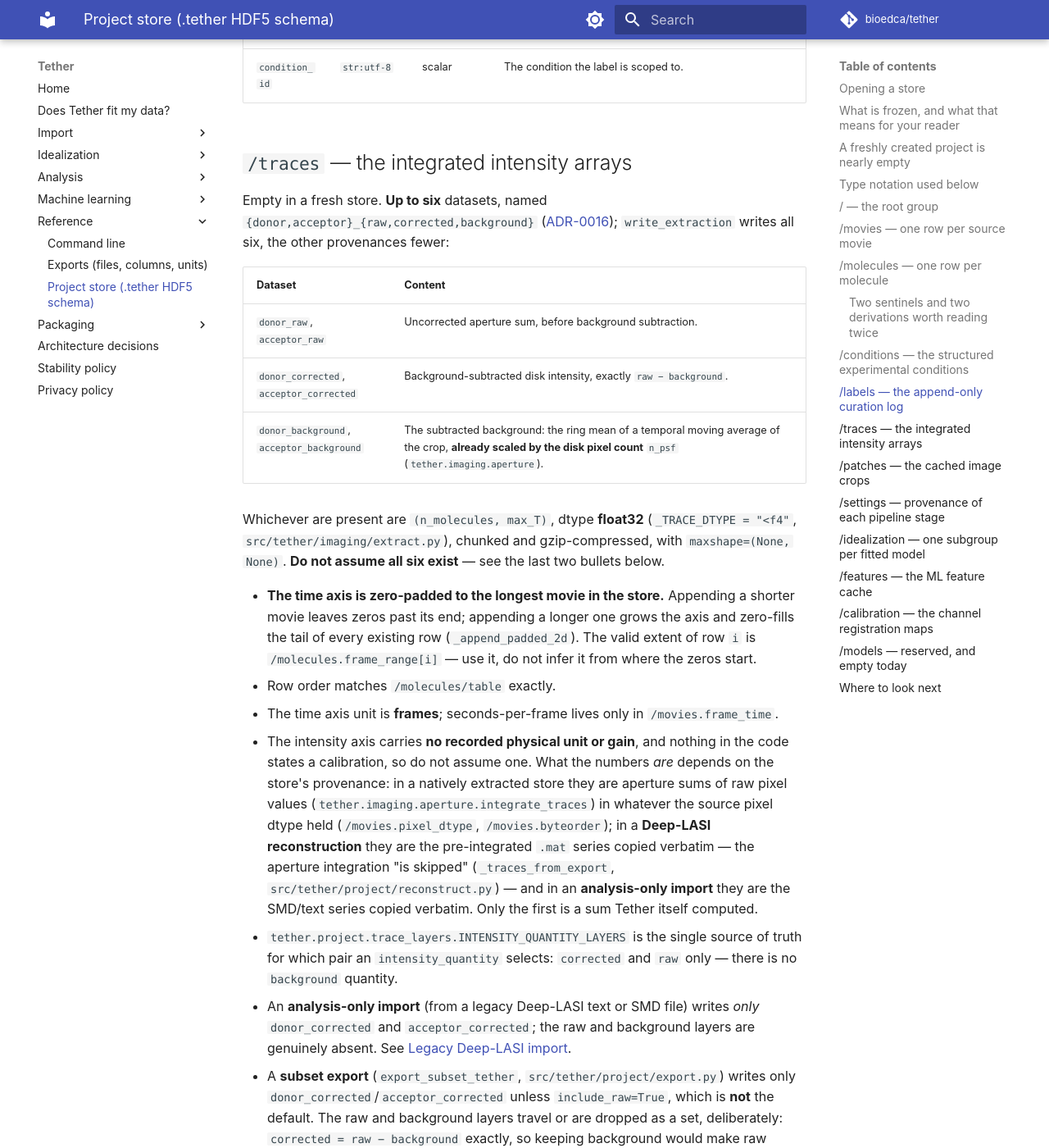
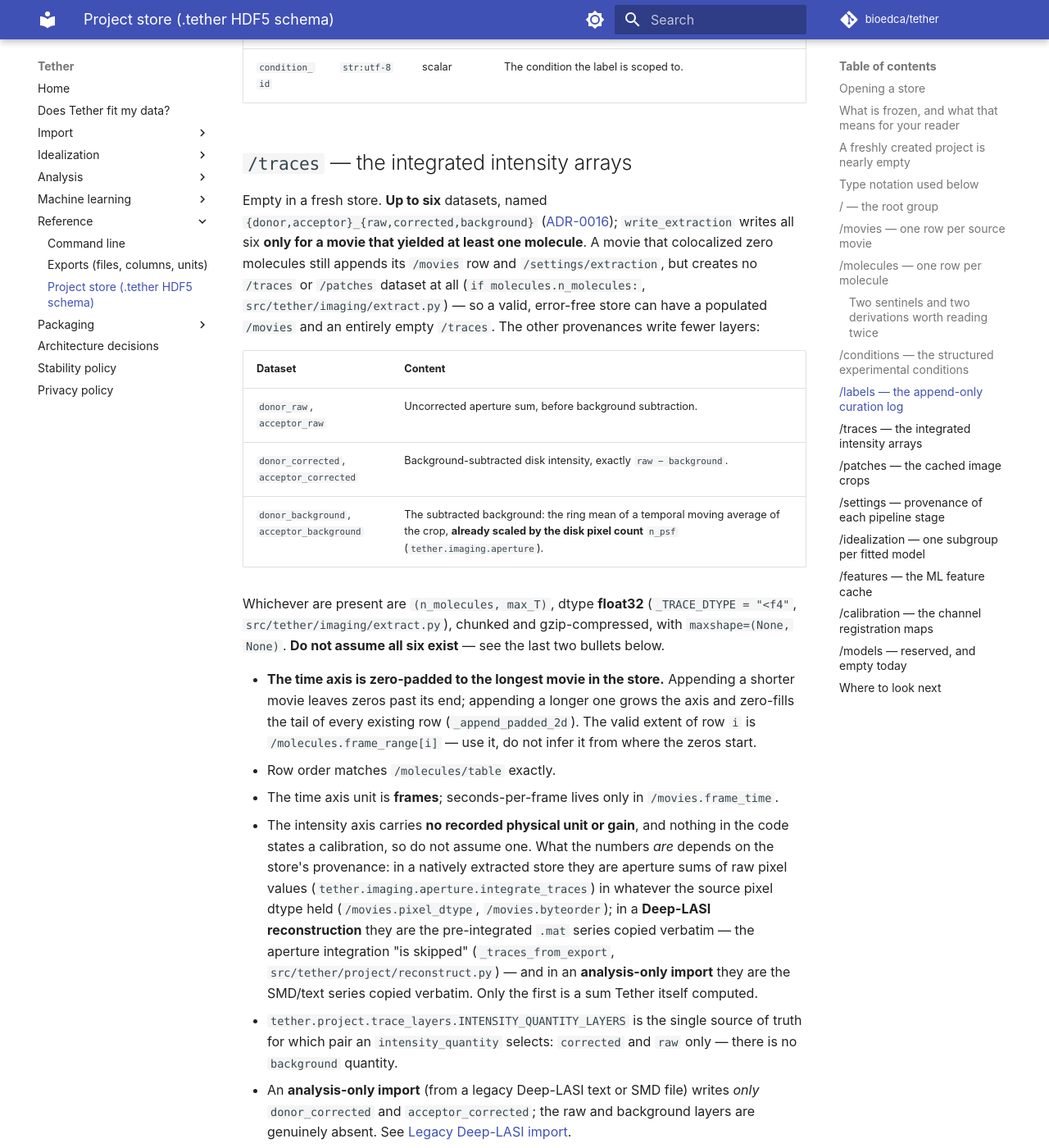
Before and after one commit to bioedca/tether, an MkDocs documentation site: the page built from docs/reference/tether-format.md, in a window 1280 px wide and 1400 px high, scrolled down 14287 px. Shown: the whole window at 82% size. Built offline with MkDocs 1.6.1 and Material for MkDocs 9.7.7, drawn with Linux system fonts in a browser that asks for light colours; comment, search, counter and statistics services are not loaded; the version menu is left out; some of the changed text lies outside the part shown.

Commit message:
docs(reference): qualify the six-trace-layer claim for empty extractions
write_extraction guards the /molecules row append, the six _append_padded_2d
trace writes and both _append_patches calls behind `if molecules.n_molecules:`
(src/tether/imaging/extract.py). _append_padded_2d and _append_patches are what
create the datasets, so a movie that colocalized zero molecules produces a valid,
error-free store with a populated /movies row and /settings/extraction but an
entirely empty /traces and /patches.

colocalize does not raise on an empty result and tether.project.extract has no
zero-molecule guard, so the state is reachable from the normal pipeline; verified
empirically (ids [], /movies/table shape (1,), traces and patches keys both []).

State the condition once per affected section rather than widening it into the
provenance-comparison table, which exists to contrast six-vs-two layers across
writers.

```diff
--- a/docs/reference/tether-format.md
+++ b/docs/reference/tether-format.md
@@ -395,7 +395,12 @@ so a crash leaves at worst an orphan label row, never an unaudited state change.
 Empty in a fresh store. **Up to six** datasets, named
 `{donor,acceptor}_{raw,corrected,background}`
 ([ADR-0016](../adr/0016-extraction-trace-store-layout.md)); `write_extraction` writes
-all six, the other provenances fewer:
+all six **only for a movie that yielded at least one molecule**. A movie that
+colocalized zero molecules still appends its `/movies` row and
+`/settings/extraction`, but creates no `/traces` or `/patches` dataset at all
+(`if molecules.n_molecules:`, `src/tether/imaging/extract.py`) — so a valid,
+error-free store can have a populated `/movies` and an entirely empty `/traces`.
+The other provenances write fewer layers:
 
 | Dataset | Content |
 |---|---|
@@ -440,7 +445,9 @@ the last two bullets below.
 
 ## `/patches` — the cached image crops
 
-Empty until `write_extraction` runs. Two datasets, `donor` and `acceptor`, each
+Empty until `write_extraction` runs **on a movie with at least one molecule** —
+a zero-molecule movie leaves both datasets uncreated, as under `/traces` above.
+Two datasets, `donor` and `acceptor`, each
 `(n_molecules, window, window)` float32, chunked and gzip-compressed, with
 `maxshape=(None, window, window)` — only the molecule axis grows, because the
 aperture window is fixed per project and validated on every later append.
```
